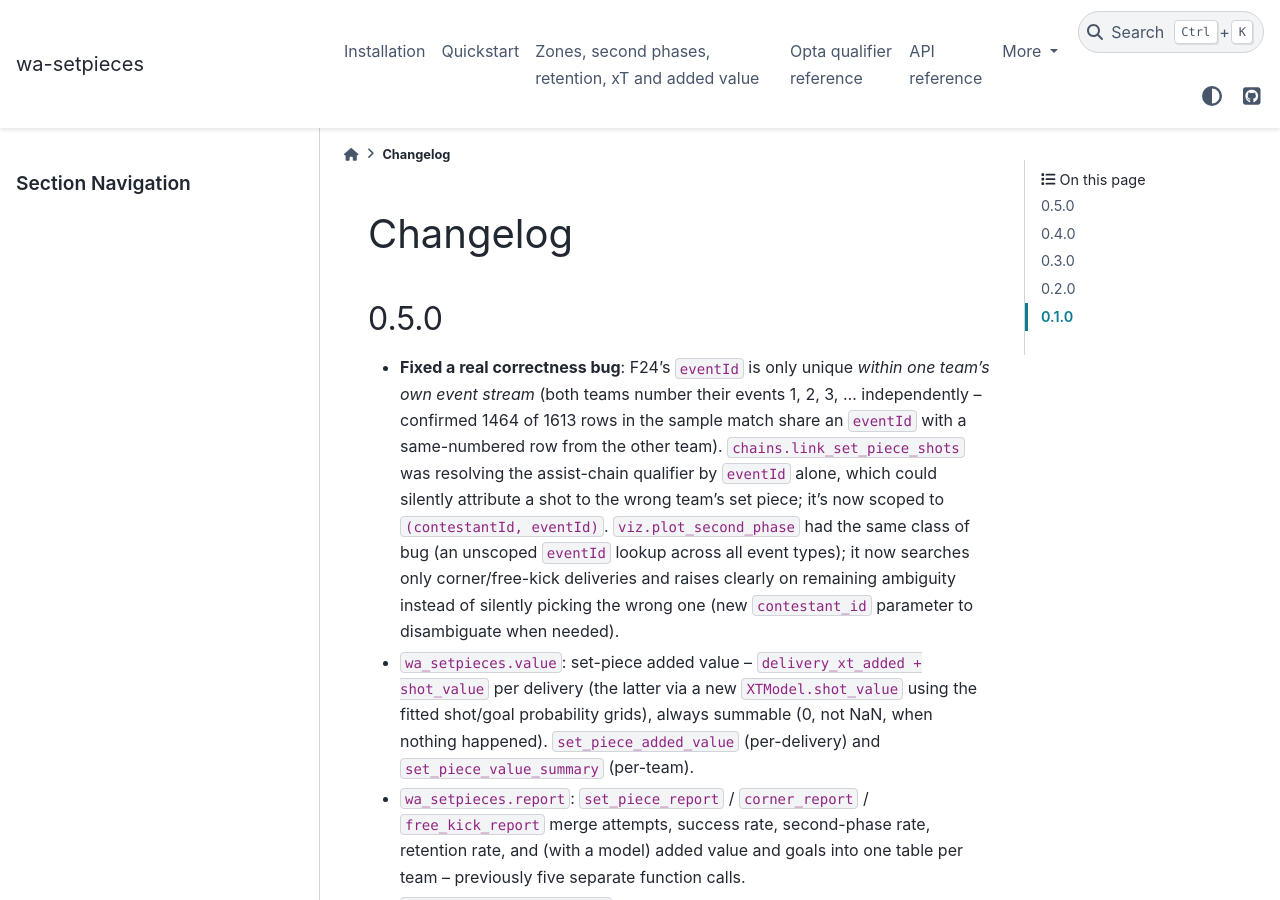
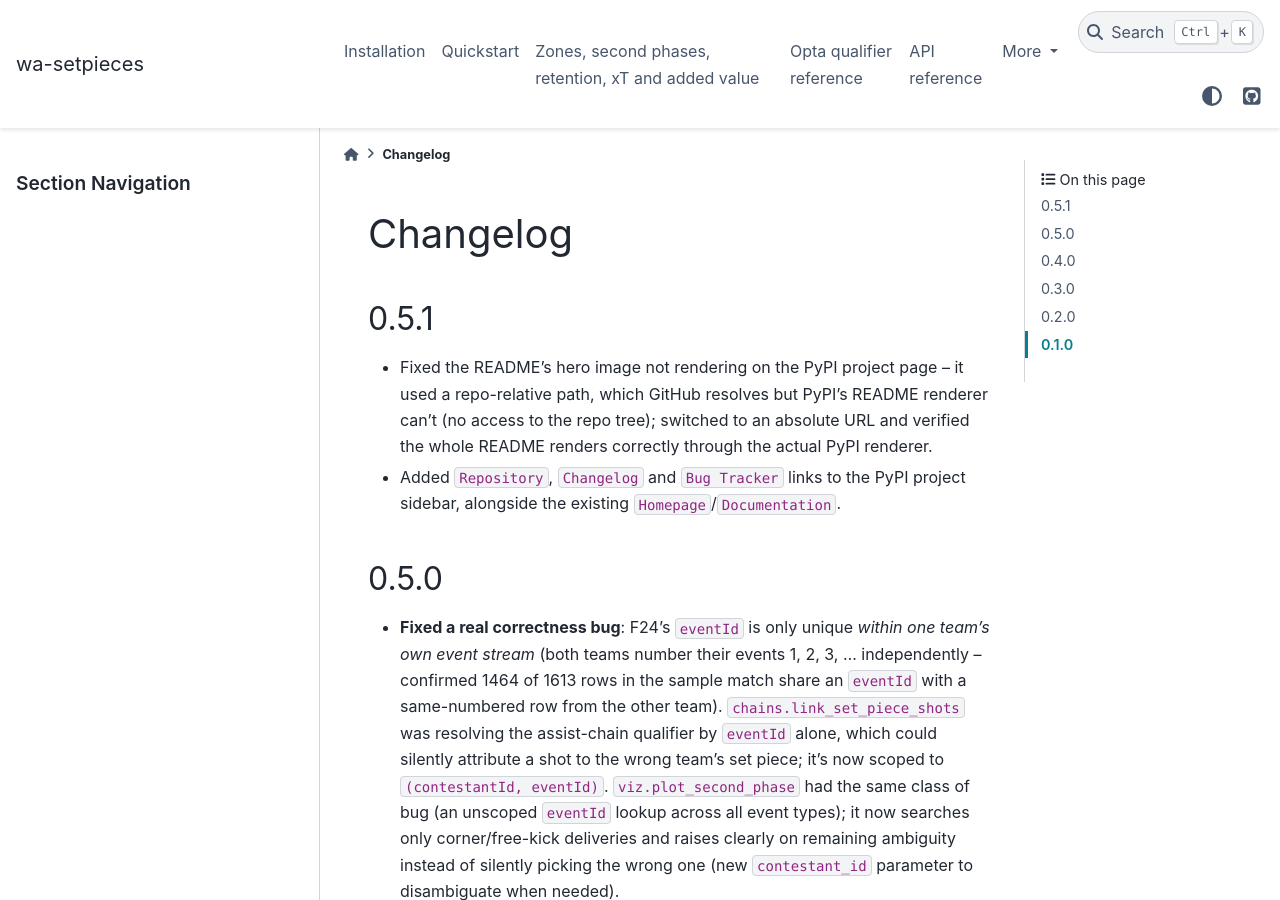
Before and after one commit to marclamberts/waltzinganalytics, a Sphinx documentation site: the page built from docs/source/changelog.rst, in a window 1280 px wide and 900 px high. Built offline with Sphinx 7.4.7 and the PyData theme 0.15.4, drawn with Linux system fonts in a browser that asks for light colours; pages that are not in the unit, such as notebooks, are missing from menus.

Commit message:
Bump to 0.5.1 for the README/PyPI metadata fix

```diff
--- a/docs/source/changelog.rst
+++ b/docs/source/changelog.rst
@@ -1,5 +1,16 @@
 Changelog
 =========
+
+0.5.1
+-----
+
+- Fixed the README's hero image not rendering on the PyPI project page --
+  it used a repo-relative path, which GitHub resolves but PyPI's README
+  renderer can't (no access to the repo tree); switched to an absolute
+  URL and verified the whole README renders correctly through the actual
+  PyPI renderer.
+- Added ``Repository``, ``Changelog`` and ``Bug Tracker`` links to the
+  PyPI project sidebar, alongside the existing ``Homepage``/``Documentation``.
 
 0.5.0
 -----
--- a/pyproject.toml
+++ b/pyproject.toml
@@ -4,7 +4,7 @@ build-backend = "setuptools.build_meta"
 
 [project]
 name = "wa-setpieces"
-version = "0.5.0"
+version = "0.5.1"
 description = "Set-piece metrics, added-value scoring and mplsoccer pitch visualizations (penalties, kick-offs, free kicks, corners, throw-ins, goal kicks) from Opta F24 event data, including second phases, xT, zones and retention"
 readme = "README.md"
 requires-python = ">=3.9"
--- a/src/wa_setpieces/__init__.py
+++ b/src/wa_setpieces/__init__.py
@@ -39,7 +39,7 @@ from .zones import (
     zone_id,
 )
 
-__version__ = "0.5.0"
+__version__ = "0.5.1"
 
 __all__ = [
     "Match",
```
